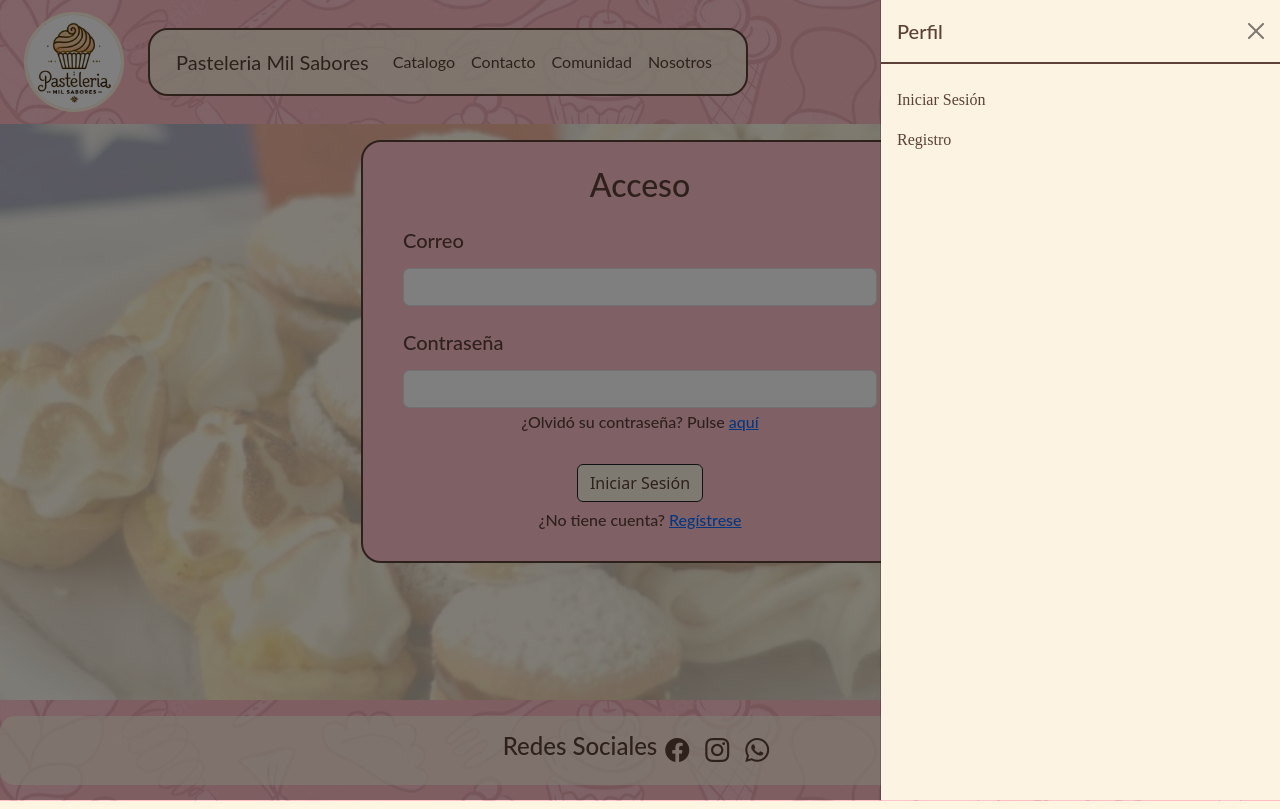
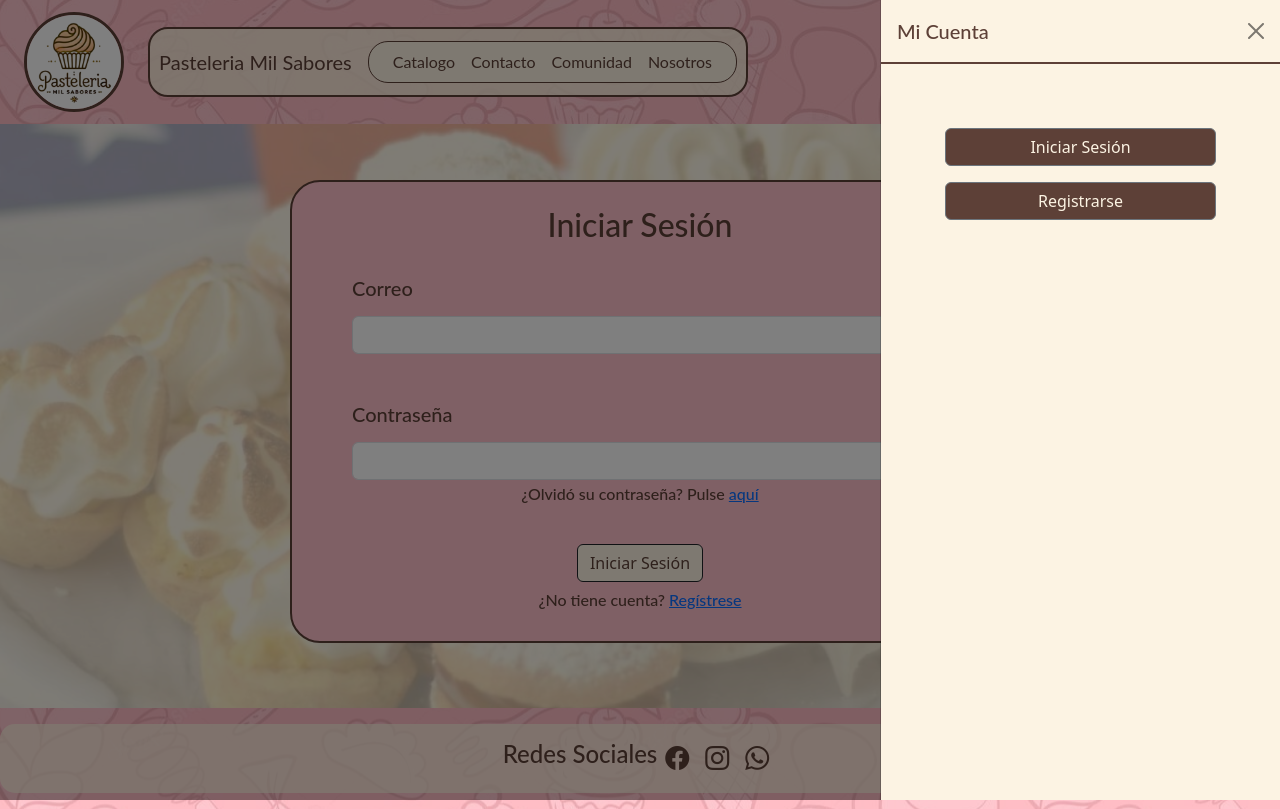
Before and after one commit to RicardoCruzMunoz/P_Mil_Sabores_V2, a React (Vite) app: page /login in a window 1280 px wide. Both pictures are taken after a click on the button "Toggle navigation". Built offline with nearby package versions, Linux system fonts and the light colour scheme.

Commit message:
cambios login/registro y algunas partes visuales

```diff
--- a/src/components/Footer.tsx
+++ b/src/components/Footer.tsx
@@ -1,17 +1,17 @@
 export const Footer = () => {
   return (
     <>
-        <footer className="py-3">
+        <footer className="py-3 mt-3">
           <div className="bloqueFooter p-3">
             <h4 className="tPrin">Redes Sociales</h4>
             <div className="gap-3">
-              <a href="https://www.facebook.com/" className="tPrin" target="_blank" rel="noopener noreferrer" aria-label="Facebook">
+              <a href="https://www.facebook.com/" className="btnFooter" target="_blank" rel="noopener noreferrer" aria-label="Facebook">
                   <i className="bi bi-facebook fs-4"></i>
               </a>
-              <a href="https://www.instagram.com/" className="tPrin" target="_blank" rel="noopener noreferrer" aria-label="Instagram">
+              <a href="https://www.instagram.com/" className="btnFooter" target="_blank" rel="noopener noreferrer" aria-label="Instagram">
                   <i className="bi bi-instagram fs-4"></i>
               </a>
-              <a href="https://wa.me/0000000000" className="tPrin" target="_blank" rel="noopener noreferrer" aria-label="WhatsApp">
+              <a href="https://wa.me/0000000000" className="btnFooter" target="_blank" rel="noopener noreferrer" aria-label="WhatsApp">
                   <i className="bi bi-whatsapp fs-4"></i>
               </a>
             </div>
--- a/src/components/NavBar.tsx
+++ b/src/components/NavBar.tsx
@@ -26,7 +26,7 @@ export const NavBar = () => {
                                     >
                                         <span className="navbar-toggler-icon"></span>
                                     </button>
-                                    <div className="collapse navbar-collapse" id="navbarNav">
+                                    <div className="collapse navbar-collapse px-3" id="navbarNav">
                                         <ul className="navbar-nav">
                                             <li className="nav-item">
                                                 <a className="nav-link tPrin" href="/catalogo">Catalogo</a>
@@ -48,23 +48,19 @@ export const NavBar = () => {
                     </div>
                     <nav id='btnDer' className="navbar nav-offcanvas btnPerfil me-2 my-2">
                         <div className="container-fluid">
-                            <button className="navbar-toggler btn-dark" type="button" data-bs-toggle="offcanvas" data-bs-target="#offcanvasNavbar" aria-controls="offcanvasNavbar" aria-label="Toggle navigation">
-                                <i className="bi bi-person-circle p-3"></i>
+                            <button id="btnPerfil" className="navbar-toggler btn-dark" type="button" data-bs-toggle="offcanvas" data-bs-target="#offcanvasNavbar" aria-controls="offcanvasNavbar" aria-label="Toggle navigation">
+                                <i className="bi bi-person-circle"></i>
                             </button>
                             <div className="offcanvas offcanvas-end" id="offcanvasNavbar" aria-labelledby="offcanvasNavbarLabel">
                                 <div className="offcanvas-header">
-                                    <h5 className="offcanvas-title tPrin" id="offcanvasNavbarLabel">Perfil</h5>
+                                    <h5 className="offcanvas-title tPrin" id="offcanvasNavbarLabel">Mi Cuenta</h5>
                                     <button type="button" className="btn-close" data-bs-dismiss="offcanvas" aria-label="Close"></button>
                                 </div>
                                 <div className="offcanvas-body">
-                                    <ul className="navbar-nav justify-content-end flex-grow-1 pe-3">
-                                        <li className="nav-item">
-                                            <a className="nav-link tTer" href="/login">Iniciar Sesión</a>
-                                        </li>
-                                        <li className="nav-item">
-                                            <a className="nav-link tTer" href="/registro">Registro</a>
-                                        </li>
-                                    </ul>
+                                    <div className='row gap-3 m-5'>
+                                        <a className='btn btn-secondary  col-12' href='/login'>Iniciar Sesión</a>
+                                        <a className='btn btn-secondary  col-12' href='/registro'>Registrarse</a>
+                                    </div>
                                 </div>
                             </div>
                         </div>
--- a/src/index.css
+++ b/src/index.css
@@ -35,6 +35,11 @@ body {
     color: #5D4037;
 }
 
+#navbarNav {
+    background-color: #fcf3e3 !important;
+    border: 1px solid #5D4037;
+    border-radius: 20px;
+}
 
 .bannerLogin {
   display: flex;
@@ -51,6 +56,12 @@ body {
   flex: 0 0 auto;
   max-width: 300px;
 }
+.iconTitle:hover {
+  transform: scale(1.05);
+}
+
+
+
 @media (max-width: 768px) {
     .iconTitle {
         gap: 10px;
@@ -68,7 +79,7 @@ body {
 
 #logoMain {
     height: 100px;
-    border: 3px solid #FFF5E1;
+    border: 3px solid #5D4037;
     border-radius: 50%;
 }
 
@@ -88,10 +99,29 @@ body {
     height: 50px;
  }
 
+ #btnPerfil {
+  border-radius: 50%;
+  width: 40px;
+  height: 40px;
+  display: flex;
+  align-items: center;
+  justify-content: center;
+  background-color: #5D4037;
+  color: #fcf3e3;
+  padding-top: 32px;
+ }
+
+ #btnPerfil:hover {
+  transform: scale(1.1);
+  box-shadow: 0 2px 2px rgba(0,0,0,0.3);
+  background-color: #5d3e38;
+ }
+
 .btnPerfil {
   display: flex;
   align-items: center;
   justify-content: center;
+  padding: 0.25rem;
 }
 
 /* Ajustes responsive */
@@ -115,9 +145,7 @@ body {
     font-size: 1rem;
   }
 
-  .btnPerfil {
-    padding: 0.25rem;
-  }
+
 
   /* Ajusta el tamaño del logo en móvil si es necesario */
   #logoMain {
@@ -129,6 +157,13 @@ body {
   .tPrinTitle {
     font-size: 1.2rem;
   }
+
+  #btnPerfil {
+    width: 35px;
+    height: 35px;
+    font-size: 1.2rem;
+    padding-top: 30px;
+  }
 }
 
 .divNav::before{
@@ -137,15 +172,11 @@ body {
 
 
 .navbar a:hover {
-    color: #FFC0CB !important;
+    color: #97695b;
+    transform: scale(1.1);
+    text-shadow: gray 0.1em 0.1em 0.5em;
 }
 
-.btnPerfil {
-    position: absolute;
-    right: 16px;
-    top: 16px;
-    align-items: center;
-}
 
 .offcanvas {
     background-color: #fcf3e3;
@@ -254,6 +285,14 @@ footer a {
     font-size: 20px;
 }
 
+.btnFooter{
+    color: #5D4037;
+}
+.btnFooter:hover{
+    color: #97695b;
+    transform: scale(1.1) !important;
+}
+
 .bloqueFooter{
     display: flex;
     align-items: center;
@@ -263,10 +302,9 @@ footer a {
 }
 
 #formLogin {
-    width: 50%;
-    background-color: #FFC0CB;
-    border: 2px solid #5D4037;
-    border-radius: 20px;
+    display: flex;
+    align-items: center;
+    justify-content: center;
 }
 
 .borde {
@@ -282,6 +320,15 @@ footer a {
     background-color: #5D4037;
     color: #fcf3e3;
 }
+.btn-secondary {
+    background-color: #5D4037;
+    color: #fcf3e3;
+}
+.btn-secondary:hover {
+    background-color: #97695b;
+    color: #fcf3e3 !important;
+}
+
 
 .btnBanner {
     display: flex;
@@ -317,32 +364,11 @@ footer a {
     display: none;
 }
 
-#cantidadProd {
-    width: 150px !important;
-    align-items: end;
-    justify-content: end;
-    margin-left: auto;
+#btnLogin {
+    min-width: 120px;
 }
 
-.rinconDer {
-    display: grid;
-    text-align: right;
-    justify-items: flex-end;
-}
 
-#btnAgregarCarro {
-    background-color: #fcf3e3;
-    color: #5D4037;
-    width: 150px;
-    border-radius: 20px;
-}
-#btnAgregarCarro:hover {
-    background-color: #5D4037;
-    color: #fcf3e3;
-    transform: scale(1.1);
-    box-shadow: 0 6px 10px rgba(0,0,0,0.3);
-    border: 2px solid #5D4037;
-}
 
 
 
@@ -546,6 +572,54 @@ footer a {
 }
 
 /* Detalle del producto */
+.cuadroDP {
+    max-width: 900px;
+    display: flex;
+    justify-content: center;
+    align-items: center;
+}
+
+.imgDetalleP {
+    height: 300px;
+    display: flex;
+    justify-content: center;
+    margin: auto;
+}
+
+.imgDetalleP img {
+    width: auto;
+    height: auto;
+    object-fit: contain;
+}
+
+
+#cantidadProd {
+    width: 150px !important;
+    align-items: end;
+    justify-content: end;
+    margin-left: auto;
+}
+
+.rinconDer {
+    display: grid;
+    text-align: right;
+    justify-items: flex-end;
+}
+
+#btnAgregarCarro {
+    background-color: #fcf3e3;
+    color: #5D4037;
+    width: 150px;
+    border-radius: 20px;
+}
+#btnAgregarCarro:hover {
+    background-color: #5D4037;
+    color: #fcf3e3;
+    transform: scale(1.05);
+    box-shadow: 0 6px 10px rgba(0,0,0,0.3);
+    border: 2px solid #5D4037;
+}
+
 #cajaDetalle {
     background-color: #FFC0CB;
 }
@@ -614,17 +688,7 @@ aunque este en amarillo, funciona igual
     border-radius: 20px;
 }
 
-.imgDetalleP {
-    height: 400px;
-    display: flex;
-    justify-content: center;
-    margin: auto;
-}
 
-.imgDetalleP img {
-    width: auto;
-    height: auto;
-}
 
 
 .form-group{
@@ -635,9 +699,8 @@ aunque este en amarillo, funciona igual
     background-color: #FFC0CB;
     border: 2px solid #5D4037;
     border-radius: 30px;
-    width: 700px;
     justify-content: center;
-
+    max-width: 700px;
 }
 
 
@@ -653,11 +716,7 @@ aunque este en amarillo, funciona igual
   z-index: 99998 !important;
 }
 
-/* Ajustar el botón de perfil */
-.btnPerfil {
-  position: relative;
-  z-index: 99997;
-}
+
 
 /* Asegurar que el carrusel esté por debajo */
 .carousel,
@@ -671,3 +730,16 @@ aunque este en amarillo, funciona igual
 .banner {
   z-index: 1000;
 }
+
+/* Contacto */
+
+#cuadroContacto {
+    max-width: 800px;
+}
+
+/* Registro*/
+
+.contenedorRegistro{
+    display: flex;
+    justify-content: center;
+}
--- a/src/pages/Catalogo.tsx
+++ b/src/pages/Catalogo.tsx
@@ -84,7 +84,7 @@ export const Catalogo = () => {
                             <div key={p.id} className="col-lg-4 col-md-6 col-12">
                                 <article className="card h-100 bg-dark text-light border-secondary-subtle">
                                     <div className="ratio ratio-16x9">
-                                        <img src={p.imagen} className="card-img-top w-100 h-100 object-fit-contain" alt={p.titulo}/>
+                                        <img src={p.imagen} className="card-img-top object-fit-contain" alt={p.titulo}/>
                                     </div>
                                     <div className="card-body">
                                         <span className="badge rounded-pill text-bg-secondary mb-2">{p.categoria}</span>
--- a/src/pages/Contacto.tsx
+++ b/src/pages/Contacto.tsx
@@ -1,17 +1,19 @@
 export const Contacto = () => {
   return (
-    <div className="container form-container p-5 my-5 cuadroVisMis col-md-8">
-      <h1 className="tTer">Contacto</h1>
+    <div className="mx-5 my-3">
+      <div id="cuadroContacto" className="container form-container p-5 my-5 cuadroVisMis">
+        <h1 className="tPrin">Contacto</h1>
         <form className="container justify-content-center">
-        <div className="form-group">
+          <div className="form-group col-12">
             <label className="tTer">Correo electrónico</label>
             <input type="email" className="form-control" id="exampleFormControlInput1" placeholder="nombre@correo.com" />
           </div>
-        <div className="form-group">
+          <div className="row gx-4">
+            <div className="form-group col-md-6 col-sm-12">
               <label className="tTer">Teléfono</label>
               <input type="email" className="form-control" id="exampleFormControlInput1" placeholder="+56912345678" />
             </div>
-        <div className="form-group">
+            <div className="form-group col-md-6 col-sm-12">
               <label className="tTer">Motivo de contacto</label>
               <select className="form-control" id="exampleFormControlSelect1">
                 <option>Seleccione...</option>
@@ -20,12 +22,16 @@ export const Contacto = () => {
                 <option>Torta personalizada</option>
               </select>
             </div>
-        <div className="form-group">
+          </div>
+          <div className="form-group col-12">
             <label className="tTer">Mensaje</label>
-          <textarea className="form-control" placeholder="Mensaje..."></textarea>
+            <textarea className="form-control pb-5" placeholder="Mensaje..."></textarea>
           </div>
+          <div className="d-flex justify-content-end">
             <button className="btn btn-dark">Enviar</button>
+          </div>
         </form>
+      </div>
     </div>
   )
 }
--- a/src/pages/DetalleProd.tsx
+++ b/src/pages/DetalleProd.tsx
@@ -20,10 +20,10 @@ export const DetalleProd = () => {
 
   return (
     <>
-      <div className="card m-5">
+      <div className="card mt-5 mx-auto cuadroDP">
         <div className="row g-0">
           <div className="col-md-4 imgDetalleP">
-            <img src={producto?.imagen} className="img-fluid rounded-start" alt={producto?.titulo}/>
+            <img src={producto?.imagen} className="img-fluid rounded-start m-1" alt={producto?.titulo}/>
           </div>
           <div id="cajaDetalle" className="col-md-8">
             <div className="card-body">
--- a/src/pages/Login.tsx
+++ b/src/pages/Login.tsx
@@ -1,67 +1,33 @@
 export const Login = () => {
   return (
     <>
-    <div className="container d-flex justify-content-center mt-3">
-        <form id="formLogin" noValidate>
-            <div className="contenedor">
-                <div id="cajaLogin" className="contenido m-3 p-2">
-                    <h2 className="tPrin">Acceso</h2>
-                    <div className="mx-3">
-                        {/* Campo correo */}
+      <form id="formLogin" noValidate className="my-2 mx-5">
+            <div id="cajaAcceso" className="contenido m-5 p-4">
+                <h2 className="tPrin">Iniciar Sesión</h2>
+                <div className="row mx-4">
                     <div className="col-12 my-4">
-                        <label className="form-label tPrin" htmlFor="correoLogin">
-                            <h5>Correo</h5>
-                        </label>
-                        <input
-                            type="email"
-                            id="correoLogin"
-                            className="form-control"
-                            required
-                        />
-                        <div className="invalid-feedback">
-                            <h6 className="tPrin">Debe ser un correo válido @duoc.cl</h6>
+                        <label className="form-label tPrin" htmlFor="correo"><h5>Correo</h5></label>
+                        <input type="email" id="correoLogin" className="form-control" required/>
+                        <div className="invalid-feedback"><h6 className="tPrin">Debe ser un correo válido @duoc.cl</h6>
                         </div>
                     </div>
-                        {/* Campo contraseña */}
                     <div className="col-12 my-4">
-                        <label className="form-label tPrin" htmlFor="passwordLogin">
-                            <h5>Contraseña</h5>
-                        </label>
-                        <input
-                            type="password"
-                            id="passwordLogin"
-                            className="form-control"
-                            required
-                        />
+                        <label className="form-label tPrin" htmlFor="password"><h5>Contraseña</h5></label>
+                        <input type="password" id="passwordLogin" className="form-control" required/>
                         <div className="container d-flex justify-content-center">
-                            <h6 className="tPrin mt-1">
-                            ¿Olvidó su contraseña? Pulse <a href="#">aquí</a>
-                            </h6>
+                            <h6 className="tPrin mt-1">¿Olvidó su contraseña? Pulse <a href="#">aquí</a></h6>
                         </div>
                     </div>
-
-                        {/* Div de alertas */}
                     <div id="loginAlert" className="alert d-none mt-3"></div>
-
-                        {/* Botón */}
-                        <div className="container d-flex justify-content-center mt-4">
-                        <button type="submit" className="btnAcc btn btn-dark">
-                            Iniciar Sesión
-                        </button>
+                    <div className="container d-flex justify-content-center mt-2">
+                        <button type="submit" className="btnAcc btn btn-dark">Iniciar Sesión</button>
                     </div>
-
-                        {/* Enlace de registro */}
                     <div className="container d-flex justify-content-center mt-2">
-                        <h6 className="tPrin">
-                            ¿No tiene cuenta?{" "}
-                            <a href="/registro">Regístrese</a>
-                        </h6>
-                        </div>
+                        <h6 className="tPrin">¿No tiene cuenta? <a href="/registro">Regístrese</a></h6>
                     </div>
                 </div>
             </div>
         </form>
-    </div>
     </>
   );
 };
--- a/src/pages/Registro.tsx
+++ b/src/pages/Registro.tsx
@@ -1,8 +1,7 @@
-
 export const Registro = () => {
   return (
-        <main>
-            <div className="container">
+    <>
+        <div className="contenedorRegistro">
             <div id="cajaAcceso" className="contenido m-5 p-4">
                 <h2 className="tPrin">Registro</h2>
                 <div className="mx-3">
@@ -11,7 +10,7 @@ export const Registro = () => {
                         <form id="formRegistro" noValidate>
                             <div className="mb-3">
                                 <label className="form-label" htmlFor="nombre"><h5 className="tPrin">Nombre completo</h5></label>
-                                    <input id="nombre" className="form-control" type="text" maxLength={80} placeholder="Ejemplo: Nicolas Perez" required/>
+                                <input id="nombre" className="form-control" type="text" placeholder="Ejemplo: Nicolas Perez" required/>
                                 <div className="invalid-feedback"><h6 className="tPrin">Sólo letras y espacios, máximo 80 caracteres.</h6></div>
                             </div>
                             <div className="mb-3">
@@ -43,16 +42,16 @@ export const Registro = () => {
                                     <label htmlFor="fechaNacimiento" className="form-label"><h5 className="tPrin">Fecha nacimiento</h5></label>
                                     <input type="date" id="fechaNacimiento" className="form-control" required/>
                                 </div>
+                            </div>
                             <div className="container d-flex justify-content-center gap-2 mt-4">
-                                        <a href="acceso.html" className="btnAcc btn btn-dark">Ir al login</a>
-                                        <button type="submit" className="btnAcc btn btn-dark">Crear cuenta</button>
-                                    </div>
+                                <a id="btnLogin" href="/login" className="btnAcc btn btn-dark">Ir al login</a>
+                                <button id="btnLogin" type="submit" className="btnAcc btn btn-dark">Crear cuenta</button>
                             </div>
                         </form>
                     </div>
                 </div>
             </div>
         </div>
-        </main>
+    </>
   )
 }
```
Lines whose indentation alone changed are shown as unchanged.
